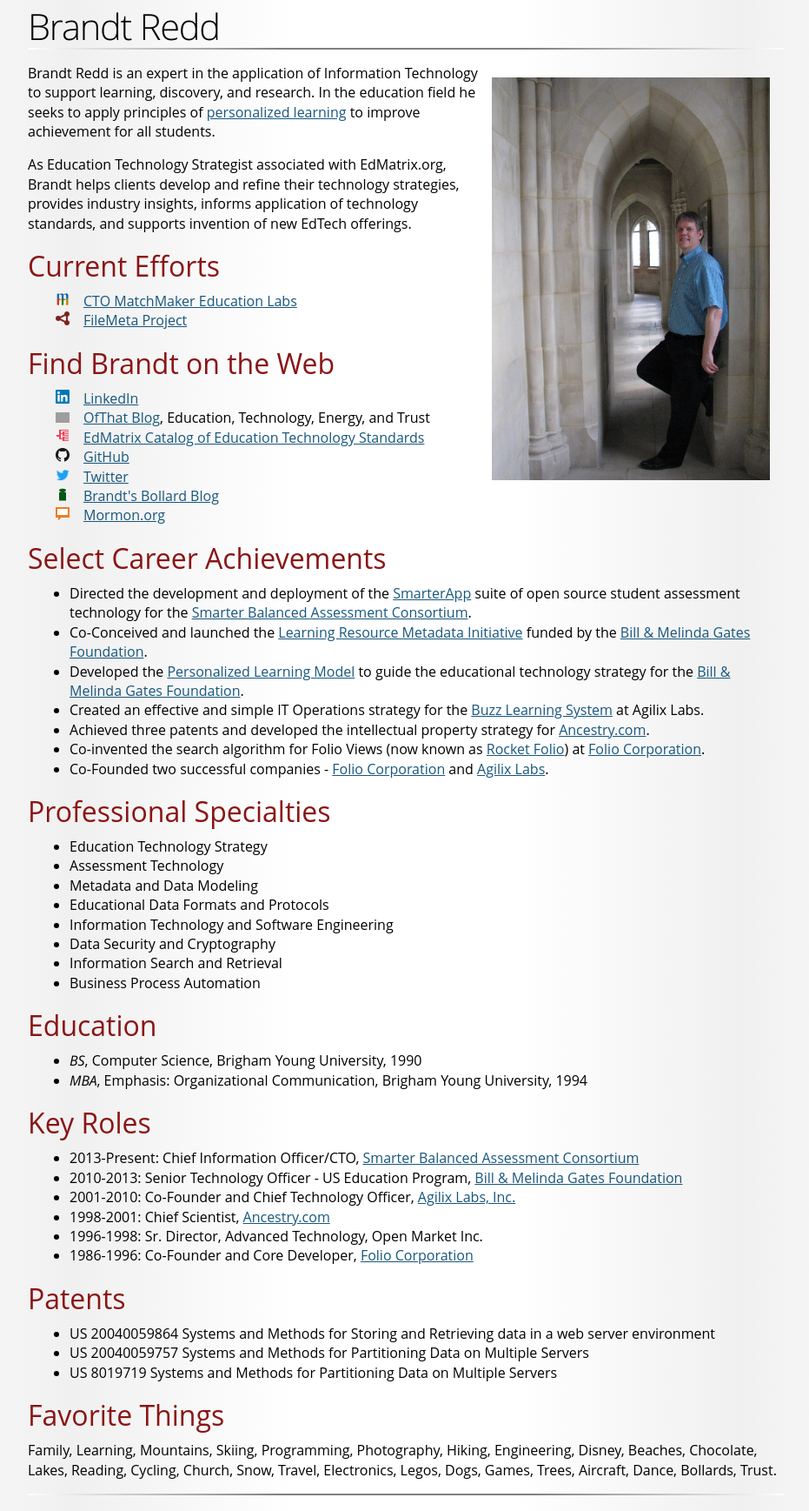
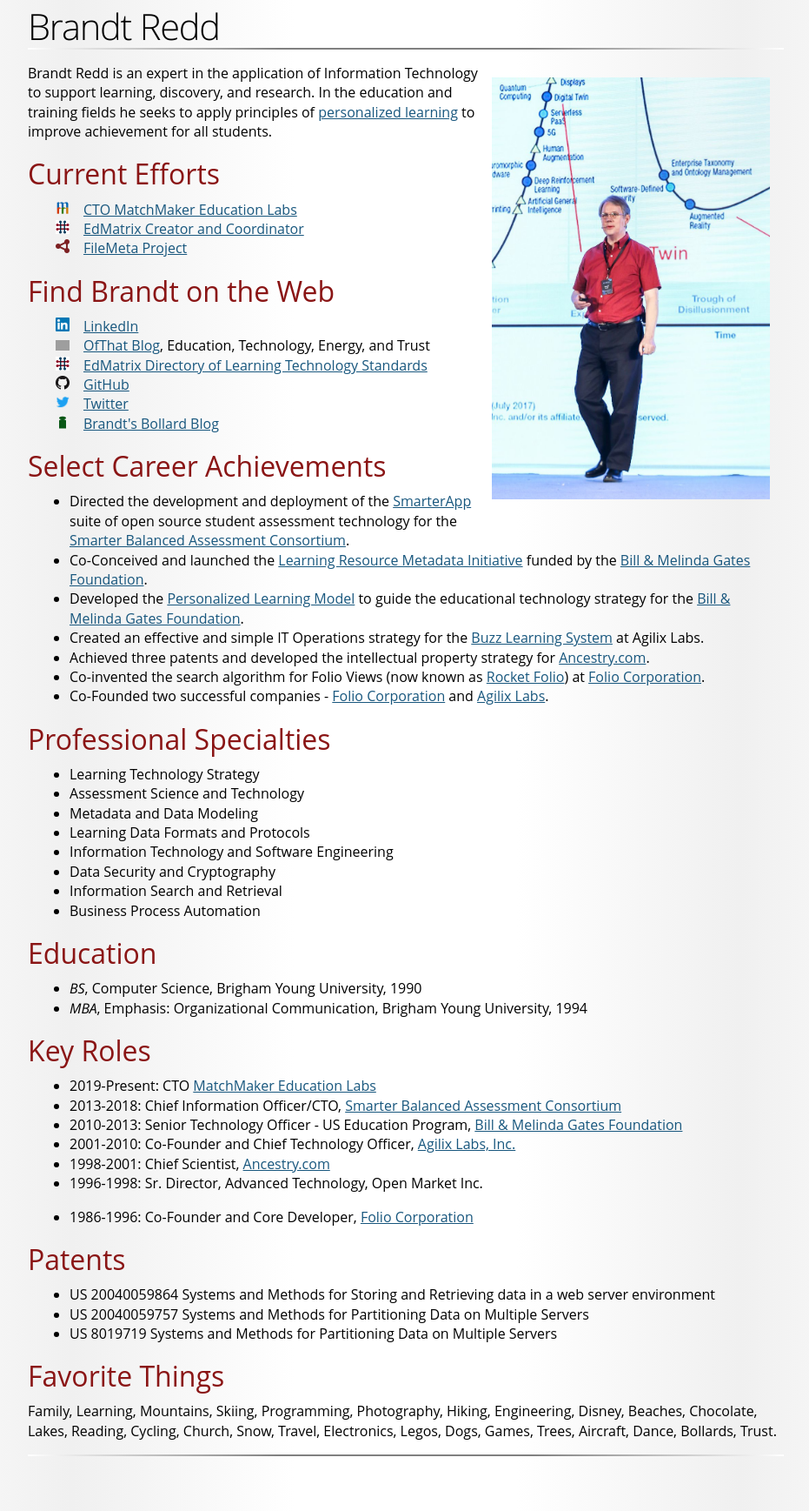
Before and after one commit to bredd/brandtredd.github.io, a Jekyll site: the page built from index.md, in a window 1280 px wide. Shown: the whole page at 87% size, without its empty margins (173-1104 px from the left). Built offline with Jekyll 4.4.1, drawn with Linux system fonts in a browser that asks for light colours; some web fonts are replaced; after the commit the page ends 1692 px from its top, so only the background shows below that; grey boxes are pictures that could not be loaded.

Commit message:
Bring current to January 2020

```diff
--- a/index.md
+++ b/index.md
@@ -2,16 +2,15 @@
 title: Brandt Redd
 layout: default
 ---
-<img src="Brandt_Redd.jpg" style="float:right; width: 20em; margin: 1em;" alt="Photo of Brandt Redd." />
+<img src="Brandt_Redd2.jpg" style="float:right; width: 20em; margin: 1em;" alt="Photo of Brandt Redd." />
 
-Brandt Redd is an expert in the application of Information Technology to support learning, discovery, and research. In the education field he seeks to apply principles of [personalized learning](http://www.ofthat.com/2013/03/theories-of-education-reform.html) to improve achievement for all students.
-
-As Education Technology Strategist associated with EdMatrix.org, Brandt helps clients develop and refine their technology strategies, provides industry insights, informs application of technology standards, and supports invention of new EdTech offerings.
+Brandt Redd is an expert in the application of Information Technology to support learning, discovery, and research. In the education and training fields he seeks to apply principles of [personalized learning](http://www.ofthat.com/2013/03/theories-of-education-reform.html) to improve achievement for all students.
 
 # Current Efforts
 
 <div class="iconlist">
 <a href="https://matchmakeredlabs.net"><img src="res/mm32.png" alt="Match Maker Logo" />CTO MatchMaker Education Labs</a><br/>
+<a href="https://www.edmatrix.org/matrix.html"><img src="res/EdMatrix-Logo32.png" alt="EdMatrix Logo" />EdMatrix Creator and Coordinator</a><br/>
 <a href="https://www.filemeta.org"><img src="res/FileMeta.png" alt="File Meta" />FileMeta Project</a>
 </div>
 
@@ -20,11 +19,10 @@
 <div class="iconlist">
 <a href="https://www.linkedin.com/in/brandtredd"><img src="res/LinkedIn.png" alt="LinkedIn" />LinkedIn</a><br/>
 <a href="http://www.ofthat.com"><img src="res/RSS.png" alt="Blog Feed" />OfThat Blog</a>, Education, Technology, Energy, and Trust<br/>
-<a href="http://www.edmatrix.org"><img src="res/EdMatrix.png" alt="Education Matrix" />EdMatrix Catalog of Education Technology Standards</a><br/>
+<a href="http://www.edmatrix.org"><img src="res/EdMatrix-Logo32.png" alt="EdMatrix Logo" />EdMatrix Directory of Learning Technology Standards</a><br/>
 <a href="https://github.com/bredd"><img src="res/GitHub.png" alt="GitHub" />GitHub</a><br/>
 <a href="https://twitter.com/brandtredd"><img src="res/Twitter.png" alt="Twitter" />Twitter</a><br/>
-<a href="http://bollard.brandtredd.com"><img src="res/Bollard.png" alt="Bollard" />Brandt's Bollard Blog</a><br/>
-<a href="https://www.mormon.org/me/64T4"><img src="res/Mormon.png" alt="Mormon" />Mormon.org</a>
+<a href="http://bollard.brandtredd.com"><img src="res/Bollard.png" alt="Bollard" />Brandt's Bollard Blog</a>
 </div>
 
 # Select Career Achievements
@@ -38,10 +36,10 @@
 
 # Professional Specialties
 
- * Education Technology Strategy
- * Assessment Technology
+ * Learning Technology Strategy
+ * Assessment Science and Technology
  * Metadata and Data Modeling
- * Educational Data Formats and Protocols
+ * Learning Data Formats and Protocols
  * Information Technology and Software Engineering
  * Data Security and Cryptography
  * Information Search and Retrieval
@@ -52,11 +50,13 @@
  * *MBA*, Emphasis: Organizational Communication, Brigham Young University, 1994
 
 # Key Roles
- * 2013-Present: Chief Information Officer/CTO, [Smarter Balanced Assessment Consortium](http://www.smarterbalanced.org)
+ * 2019-Present: CTO [MatchMaker Education Labs](https://matchmakeredlabs.net/)
+ * 2013-2018: Chief Information Officer/CTO, [Smarter Balanced Assessment Consortium](http://www.smarterbalanced.org)
  * 2010-2013: Senior Technology Officer - US Education Program, [Bill & Melinda Gates Foundation](https://www.gatesfoundation.org/)
  * 2001-2010: Co-Founder and Chief Technology Officer, [Agilix Labs, Inc.](http://www.agilix.com)
  * 1998-2001: Chief Scientist, [Ancestry.com](http://www.ancestry.com)
  * 1996-1998: Sr. Director, Advanced Technology, Open Market Inc.
+
  * 1986-1996: Co-Founder and Core Developer, [Folio Corporation](https://en.wikipedia.org/wiki/Folio_Corporation)
 
 # Patents
```
Also changed, not shown: Brandt_Redd2.jpg (added), res/EdMatrix-Logo32.png (added), res/EdMatrix.png (deleted).
